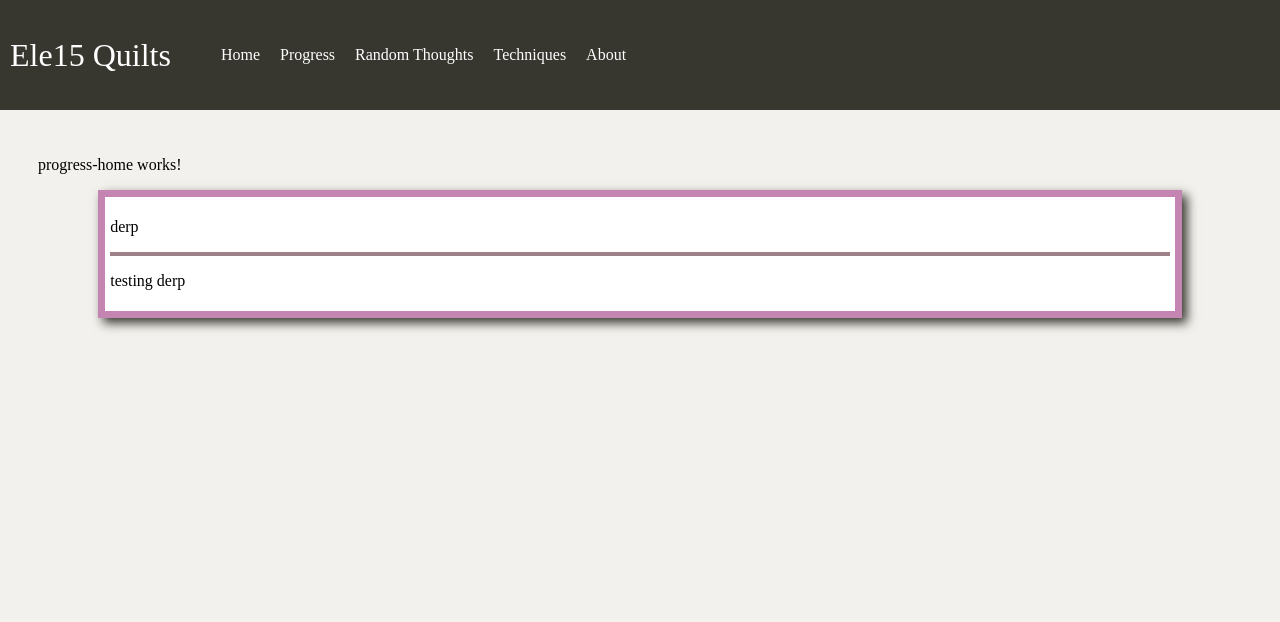
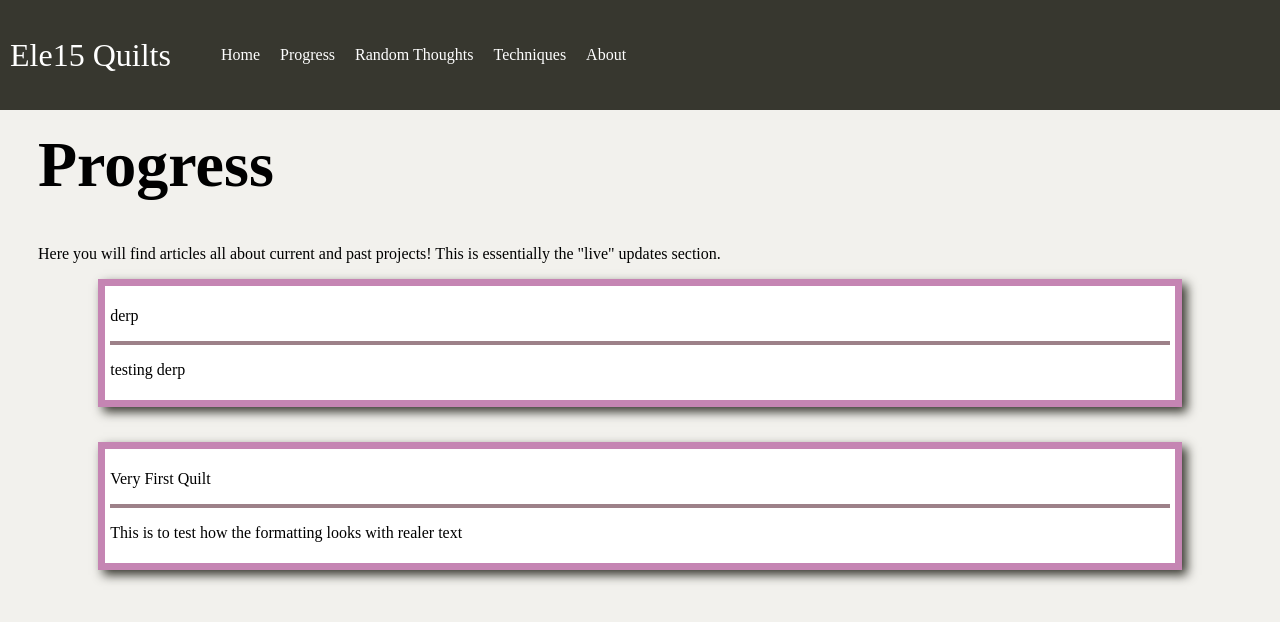
Before and after one commit to JHannTX/quilt-blog, an Angular app: page /progress in a window 1280 px wide. Shown: the top 622 px of the page. Built offline with nearby package versions, Linux system fonts and the light colour scheme; a web font is replaced by a local one.

Commit message:
tweaking of progress home display

```diff
--- a/src/app/app.component.css
+++ b/src/app/app.component.css
@@ -1,8 +1,3 @@
-@font-face {
-    font-family: abuget;
-    src: url(src\assets\Abuget.ttf);
-}
-
 .title {
     font-family: abuget;
     color:  white;
--- a/src/app/components/article-card/article-card.component.css
+++ b/src/app/components/article-card/article-card.component.css
@@ -4,6 +4,7 @@ div {
     padding: 5px;
     background-color: white;
     box-shadow: 5px 5px 10px 0 #37372F;
+    margin-bottom: 35px;
 }
 
 span {
--- a/src/app/progress/progress-home/progress-home.component.css
+++ b/src/app/progress/progress-home/progress-home.component.css
@@ -1,3 +1,8 @@
 :host {
   display: block;
 }
+
+h1 {
+  font-family: abuget;
+  font-size: 4em;
+}
--- a/src/app/progress/progress-home/progress-home.component.html
+++ b/src/app/progress/progress-home/progress-home.component.html
@@ -1,4 +1,6 @@
-<p>progress-home works!</p>
+<h1>Progress</h1>
+
+<p>Here you will find articles all about current and past projects! This is essentially the "live" updates section.</p>
 
 <div>
     <article-card
--- a/src/page-content/progress/progress-pages.ts
+++ b/src/page-content/progress/progress-pages.ts
@@ -1,6 +1,6 @@
-import { ProgressArticle } from "../models/progress-interfaces"
+import { Article } from "../models/progress-interfaces"
 
-export const progressPages: ProgressArticle[] = [
+export const progressPages: Article[] = [
     {
         title: {
             title: "derp",
@@ -22,5 +22,26 @@ export const progressPages: ProgressArticle[] = [
                 }
             ]
         }]
+    },
+    {
+        title: {
+            title: "Very First Quilt",
+            subTitle: "This is to test how the formatting looks with realer text",
+            urlSegment: "first"
+        },
+        sections: [
+            {
+                header: {
+                    header: "Final Result",
+                    description: "No other pictures to reference at this time"
+                },
+                content: [
+                    {
+                        paragraph: "Here is the final result of my very first quilt! The background looks kinda funky because it is the carpet in my bedroom. This was really fun and I highly value this quilt.",
+                        picture: "https://i.imgur.com/9jAkP7w.jpg"
+                    }
+                ]
+            }
+        ]
     }
 ]
--- a/src/page-content/progress/progress.service.ts
+++ b/src/page-content/progress/progress.service.ts
@@ -24,7 +24,7 @@ export class ProgressService {
 
   page(title: string) {
     for(let page of this.articles) {
-      if(page.title.title === title) {
+      if(page.title.urlSegment === title) {
         return page;
       }
     }
--- a/src/styles.css
+++ b/src/styles.css
@@ -1,7 +1,12 @@
 /* You can add global styles to this file, and also import other style files */
+
+@font-face {
+    font-family: abuget;
+    src: url(src\assets\Abuget.ttf);
+}
 
 body {
     background-color: #F2F1ED;
-    margin-top: 110px;
+    margin-top: 55px;
     padding: 30px;
 }
```
